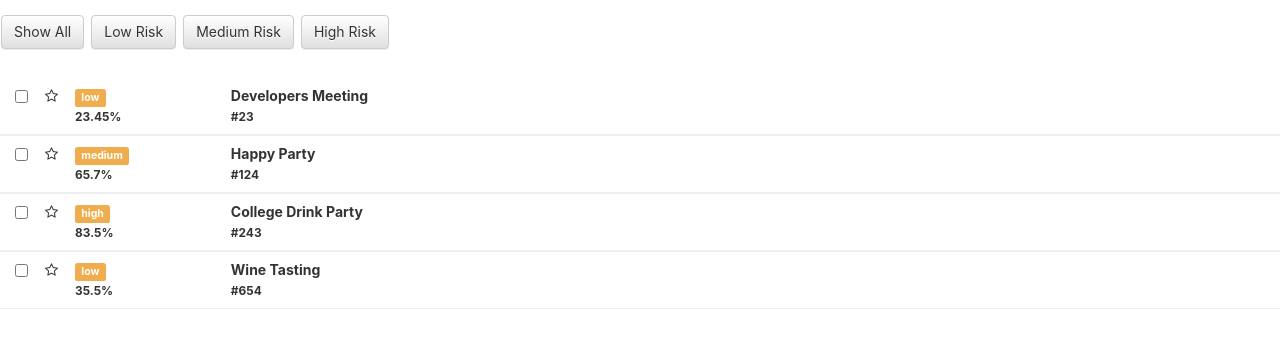
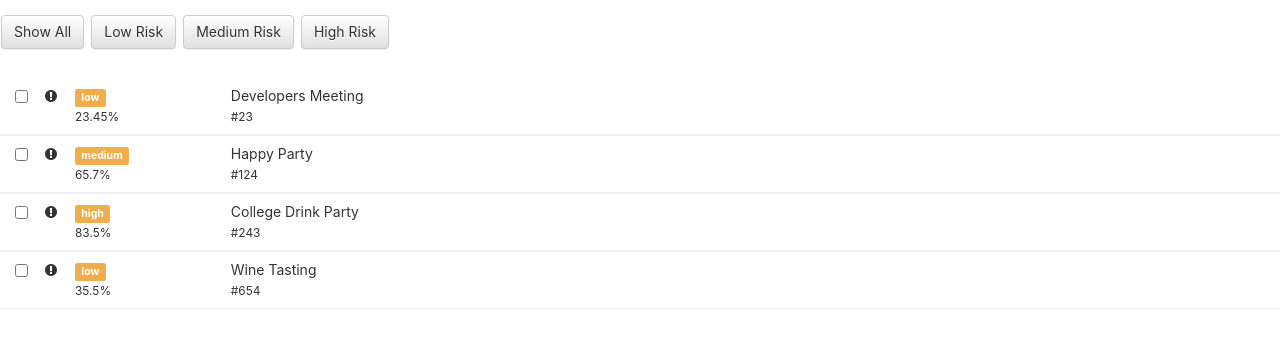
Before and after one commit to tehreemjavid/fraudapp, a React (Create React App) app: page / in a window 1280 px wide. Shown: the top 348 px of the page. Built offline with nearby package versions, Linux system fonts and the light colour scheme.

Commit message:
added toggle for exclaimation

```diff
--- a/src/App.js
+++ b/src/App.js
@@ -34,6 +34,15 @@ class App extends Component {
     ]
   }
 
+  componentDidMount() {
+    // axios.get()
+    // .then((data) => {
+    //   this.setState({
+    //     data: data.data,
+    //       reason: data.reason
+    //   })
+    // })
+  }
   render() {
     return (
       <div className="App">
@@ -41,6 +50,7 @@ class App extends Component {
       <NavBar />
       <FraudList
         data = { this.state.data }
+        reason = {this.state.reason}
       />
       </div>
     );
--- a/src/components/FraudItem.js
+++ b/src/components/FraudItem.js
@@ -1,9 +1,22 @@
-import React from 'react'
+import React, { Component } from 'react'
 
-const FraudItem = ({ object_id, name, fraud_label, fraud_probability }) => {
-    return(
+class FraudItem extends Component {
+
+    state = {
+        open: false
+    }
+
+    handleToggle = () => {
+        this.setState({
+            open: !this.state.open
+        })
+    }
+
+    render() {
+        const { object_id, name, fraud_label, fraud_probability } = this.props;
+        return (
             // Grey-out to indicate the data is read before
-        <div className="row message unread">
+            <div className="row message">
                 <div className="col-xs-2">
                     <div className="row">
                         {/* ### selection box ### */}
@@ -12,13 +25,15 @@ const FraudItem = ({ object_id, name, fraud_label, fraud_probability }) => {
                         </div>
                         {/* ### filter icon ### */}
                         <div className="col-xs-1">
-                        <i className="star fa fa-star-o"></i>
+                            <i
+                                onClick={this.handleToggle}
+                                className={`star fa fa-exclamation${this.state.open ? '' : '-circle'}`}></i>
                         </div>
                         <div className="col-xs-2">
-                        <span className="label label-warning"> { fraud_label } </span>
+                            <span className="label label-warning"> {fraud_label} </span>
                             <div>
                                 <small>
-                                { fraud_probability * 100 }%
+                                    {fraud_probability * 100}%
                             </small>
                             </div>
                         </div>
@@ -26,14 +41,12 @@ const FraudItem = ({ object_id, name, fraud_label, fraud_probability }) => {
                 </div>
                 <div className="col-xs-7">
                     {/* Data of name title shows here! */}
-                    { name } <br />
+                    {name} <br />
                     <small> #{object_id} </small>
                 </div>
             </div>
         )
     }
-
-
-
+}
 
 export default FraudItem
--- a/src/components/FraudList.js
+++ b/src/components/FraudList.js
@@ -4,7 +4,6 @@ import FraudItem from './FraudItem'
 class FraudList extends Component {
   render() {
     let fraudList = this.props.data.map( ( { object_id, name, fraud_label, fraud_probability } ) => {
-      console.log({object_id})
       return (
         <FraudItem
           object_id = { object_id }
```
Lines whose indentation alone changed are shown as unchanged.
